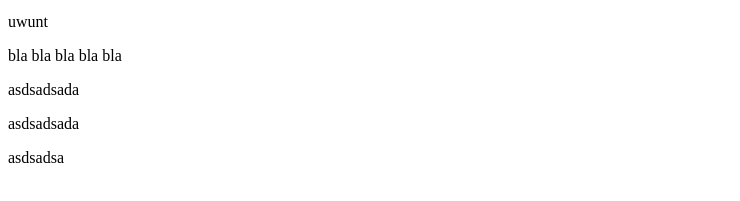
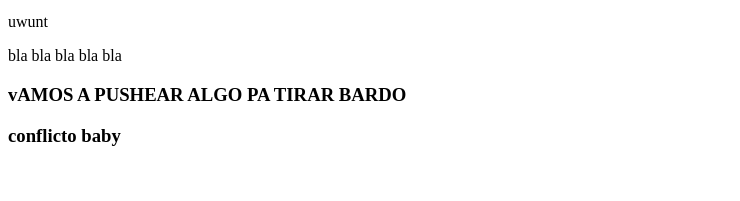
Before and after one commit to nicolemos/ecommerce-prueba, a plain HTML site: page index.html in a window 1280 px wide. Shown: the part 457-658 px from the top of the page, without its empty margins (0-740 px from the left). Drawn offline with Linux system fonts and the light colour scheme.

Commit message:
conflicto baby

```diff
--- a/index.html
+++ b/index.html
@@ -19,8 +19,7 @@
   <p>Creo que ya le estoy entendiendo otra vez</p>
   <p>uwunt</p>
   <p>bla bla bla bla bla</p>
-  <p>asdsadsada</p>
-  <p>asdsadsada</p>
-  <p>asdsadsa</p>
+  <h3>vAMOS A PUSHEAR ALGO PA TIRAR BARDO</h3>
+  <h3>conflicto baby</h3>
 </body>
 </html>
```
